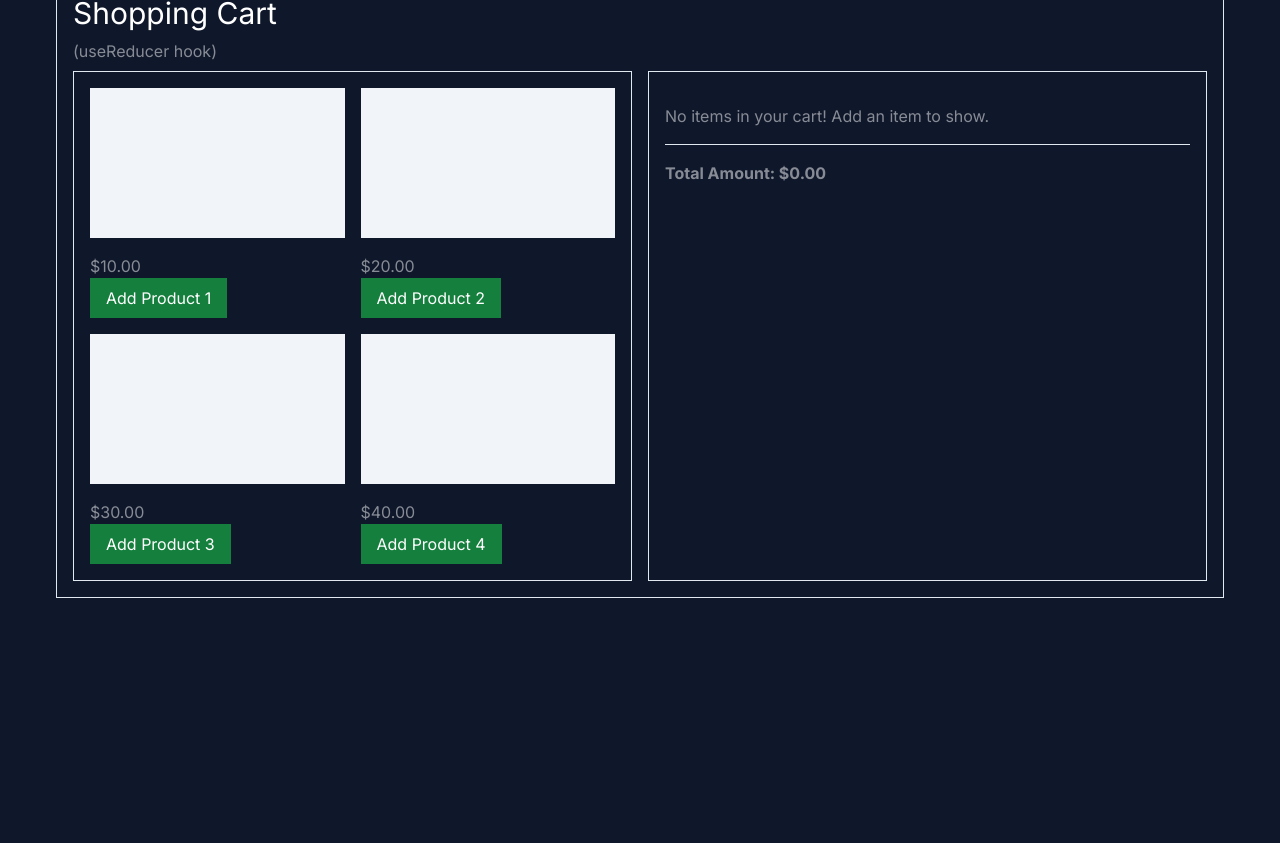
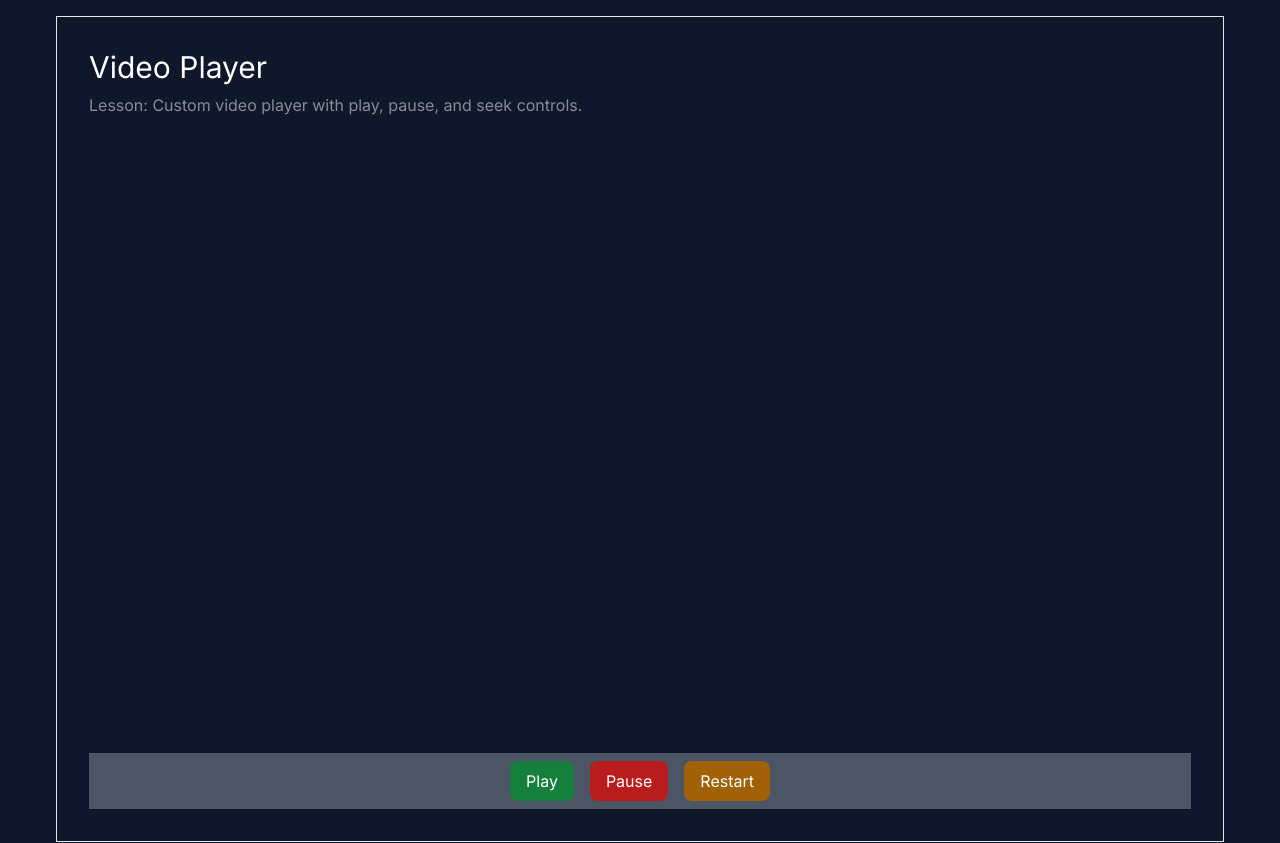
Before and after one commit to jandony/next-portfolio, a Next.js app: page / in a window 1280 px wide. Shown: the part 1500-2343 px from the top of the page. Before the commit the page ends 2122 px from the top, so only its background shows below. Built offline with nearby package versions, Linux system fonts and the light colour scheme.

Commit message:
added video player & updated p-4 to p-5 in all lesson components

```diff
--- a/src/app/page.tsx
+++ b/src/app/page.tsx
@@ -18,6 +18,7 @@ import Redux from "@/components/lessons/Redux";
 import ReactHookForm from "@/components/lessons/ReactHookForm";
 import StopwatchTimer from "@/components/lessons/StopwatchTimer";
 import ImageCarousel from "@/components/lessons/ImageCarousel";
+import VideoPlayer from "@/components/lessons/VideoPlayer";
 
 export default function Home() {
     // const domain = "https://reactwp.jeffandony.com";
@@ -73,7 +74,7 @@ export default function Home() {
                 <FocusInput />
                 <StopwatchTimer />
                 <ImageCarousel />
-                {/* VideoPlayer */}
+                <VideoPlayer />
 
                 {/* --- REDUX TOOLKIT ---- */}
                 <h2 className="flex items-center gap-2 mt-6 text-white text-4xl font-semibold"><SiRedux /> REDUX TOOLKIT</h2>
--- a/src/components/lessons/ImageCarousel.tsx
+++ b/src/components/lessons/ImageCarousel.tsx
@@ -42,7 +42,7 @@ export default function ImageCarousel() {
             <label className="w-full">Lesson: DOM Minipulation, managing transitions, animations, and auto-play features.</label>
 
             <div className="border-2 border-gray-600 w-full relative overflow-hidden">
-                <div className="flex relative h-[500px] w-full" ref={carouselRef}>
+                <div className="flex relative w-full aspect-video" ref={carouselRef}>
                     <Image src={`${images[currentIndex]}`} alt={`Slide ${currentIndex}`} height={274} width={411} className={`w-full h-auto object-cover transition-all duration-500 ${!startTransition ? 'scale-100 opacity-100' : 'mr-10 scale-95 opacity-0'}`} />
                 </div>
                 <div className="flex justify-between items-center gap-4 p-2 bg-gray-600 w-full absolute bottom-0">
--- a/src/components/lessons/PrevCount.tsx
+++ b/src/components/lessons/PrevCount.tsx
@@ -12,7 +12,7 @@ export default function PrevCount() {
     }, [count]);
 
     return (
-        <div className="flex flex-col justify-center gap-2 my-2 border p-4">
+        <div className="flex flex-col justify-center gap-2 my-2 border p-8">
             <h3 className="text-3xl text-white">Previous State</h3>
             <p>(useRef hook)</p>
             <p>Previous Count: {prevCount.current} | Current Count: {count}</p>
--- a/src/components/lessons/ReactHookForm.tsx
+++ b/src/components/lessons/ReactHookForm.tsx
@@ -47,7 +47,7 @@ export default function ReactHookForm() {
     }
 
     return (
-        <div className="flex flex-col justify-center gap-2 my-2 border p-4">
+        <div className="flex flex-col justify-center gap-2 my-2 border p-8">
             <h3 className="text-3xl text-white">Basic Form</h3>
             <p>(React Hook Form)</p>
 
--- a/src/components/lessons/Redux.tsx
+++ b/src/components/lessons/Redux.tsx
@@ -7,7 +7,7 @@ export default function Redux() {
     const dispatch = useDispatch<AppDispatch>();
 
     return (
-        <div className="flex flex-col justify-center gap-2 my-2 border p-4">
+        <div className="flex flex-col justify-center gap-2 my-2 border p-8">
             <h3 className="text-3xl text-white">State Management: Redux</h3>
             <p>(Redux Toolkit)</p>
 
--- a/src/components/lessons/ShoppingCart.tsx
+++ b/src/components/lessons/ShoppingCart.tsx
@@ -66,7 +66,7 @@ export default function ShoppingCart() {
     }, [state]);
 
     return (
-        <div className="flex flex-col gap-2 border p-4">
+        <div className="flex flex-col gap-2 border p-8">
             <h3 className="text-3xl text-white">Shopping Cart</h3>
             <p>(useReducer hook)</p>
 
--- a/src/components/lessons/ToggleVisibility.tsx
+++ b/src/components/lessons/ToggleVisibility.tsx
@@ -16,7 +16,7 @@ export default function ToggleVisibility() {
     }, [isVisible]);
 
     return (
-        <div className="border p-4">
+        <div className="border p-8">
             <h3 className="text-3xl text-white">Visibility</h3>
             <p>(useRef hook)</p>
             <button onClick={() => setIsVisible(!isVisible)} className="px-4 py-2 cursor-pointer text-white bg-green-700 hover:bg-green-800">
--- a/src/components/lessons/Typography.tsx
+++ b/src/components/lessons/Typography.tsx
@@ -4,7 +4,7 @@
 
 export default function Typography() {
     return (
-        <div className="border p-4">
+        <div className="border p-8">
             <h3 className="text-3xl text-white">Typography</h3>
             <h1 className="text-6xl">Header 1</h1>
             <h2 className="text-4xl">Header 2</h2>
--- /dev/null
+++ b/src/components/lessons/VideoPlayer.tsx
@@ -0,0 +1,69 @@
+"use client"
+
+// imports
+import { useRef, useEffect } from "react";
+
+export default function VideoPlayer() {
+    // YouTube video ID
+    const videoID = "KWX8lzzzrzA"
+    const videoRef = useRef<HTMLDivElement>(null);
+    const playerRef = useRef<YT.Player | null>(null);
+
+    useEffect(() => {
+        // Load the IFrame Player API code asynchronously
+        const tag = document.createElement('script');
+        tag.src = 'https://www.youtube.com/iframe_api';
+        const firstScriptTag = document.getElementsByTagName('script')[0];
+        firstScriptTag.parentNode && firstScriptTag.parentNode.insertBefore(tag, firstScriptTag);
+
+        // Create a new YouTube player instance
+        window.onYouTubeIframeAPIReady = () => {
+            if (videoRef.current) {
+                playerRef.current = new window.YT.Player(videoRef.current, {
+                    videoId: videoID,
+                    events: {
+                        onReady: onPlayerReady,
+                    },
+                });
+            }
+        };
+    }, [videoID]);
+
+    const onPlayerReady = (event: YT.PlayerEvent) => {
+        event.target.playVideo();
+    };
+
+    const play = () => {
+        playerRef.current && playerRef.current.playVideo();
+    };
+
+    const pause = () => {
+        playerRef.current && playerRef.current.pauseVideo();
+    };
+
+    const restart = () => {
+        if (playerRef.current) {
+            playerRef.current.seekTo(0, true);
+            playerRef.current.playVideo();
+        }
+    };
+
+
+    return (
+        <div className="flex flex-col justify-center gap-2 my-2 border p-8">
+            <h3 className="text-3xl text-white">Video Player</h3>
+            <label className="w-full">Lesson: Custom video player with play, pause, and seek controls.</label>
+
+            <div className="relative">
+                <div className="absolute top-0 left-0 h-full w-full bg-transparent"></div>
+                <div ref={videoRef} className="w-full h-full aspect-video"></div>
+            </div>
+
+            <div className="flex justify-center items-center gap-4 p-2 bg-gray-600 w-full">
+                <button onClick={play} className="px-4 py-2 cursor-pointer text-white rounded-lg bg-green-700 hover:bg-green-800">Play</button>
+                <button onClick={pause} className="px-4 py-2 cursor-pointer text-white rounded-lg bg-red-700 hover:bg-red-800">Pause</button>
+                <button onClick={restart} className="px-4 py-2 cursor-pointer text-white rounded-lg bg-yellow-700 hover:bg-yellow-800">Restart</button>
+            </div>
+        </div>
+    )
+}
--- a/src/components/lessons/WizardStepper.tsx
+++ b/src/components/lessons/WizardStepper.tsx
@@ -85,7 +85,7 @@ export default function WizardStepper() {
             <h3 className="text-3xl text-white">useReducer Form</h3>
             <p>(useReducer hook)</p>
 
-            <div className="bg-slate-800 p-4 my-3 min-h-[500px]">
+            <div className="bg-slate-800 p-8 my-3 min-h-[500px]">
                 <p className="text-right">Step ({state.currentStep}/3)</p>
                 {state.currentStep === 1 && (
                     <Step1 data={state.steps[1].data} onDataChange={handleDataChange} />
--- /dev/null
+++ b/src/components/lessons/typescript-variables/global.d.ts
@@ -0,0 +1,4 @@
+// VideoPlayer.tsx Youtube Variable
+interface Window {
+    onYouTubeIframeAPIReady: () => void;
+  }
--- /dev/null
+++ b/src/components/lessons/typescript-variables/youtube.d.ts
@@ -0,0 +1,33 @@
+// VideoPlayer.tsx Youtube Variable
+declare namespace YT {
+    class Player {
+      constructor(elementId: string | HTMLElement, options: PlayerOptions);
+      playVideo(): void;
+      pauseVideo(): void;
+      seekTo(seconds: number, allowSeekAhead: boolean): void;
+      destroy(): void;
+    }
+
+    interface PlayerEvent {
+      target: Player;
+    }
+
+    interface PlayerOptions {
+      height?: string;
+      width?: string;
+      videoId: string;
+      events?: {
+        onReady?: (event: PlayerEvent) => void;
+        onStateChange?: (event: PlayerEvent) => void;
+        onPlaybackQualityChange?: (event: PlayerEvent) => void;
+        onPlaybackRateChange?: (event: PlayerEvent) => void;
+        onError?: (event: PlayerEvent) => void;
+        onApiChange?: (event: PlayerEvent) => void;
+      };
+    }
+  }
+
+  interface Window {
+    onYouTubeIframeAPIReady: () => void;
+    YT: typeof YT;
+  }
```
